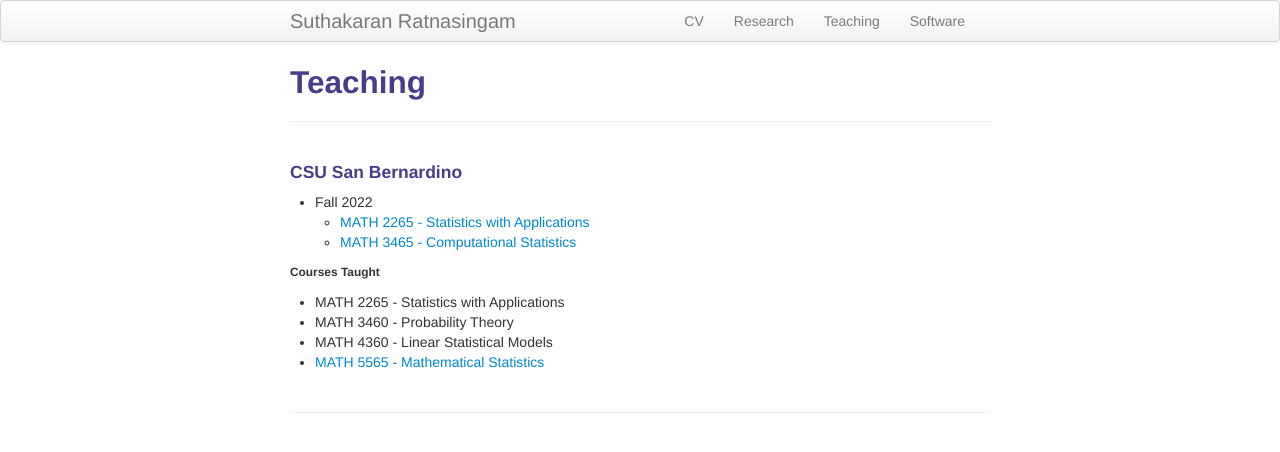
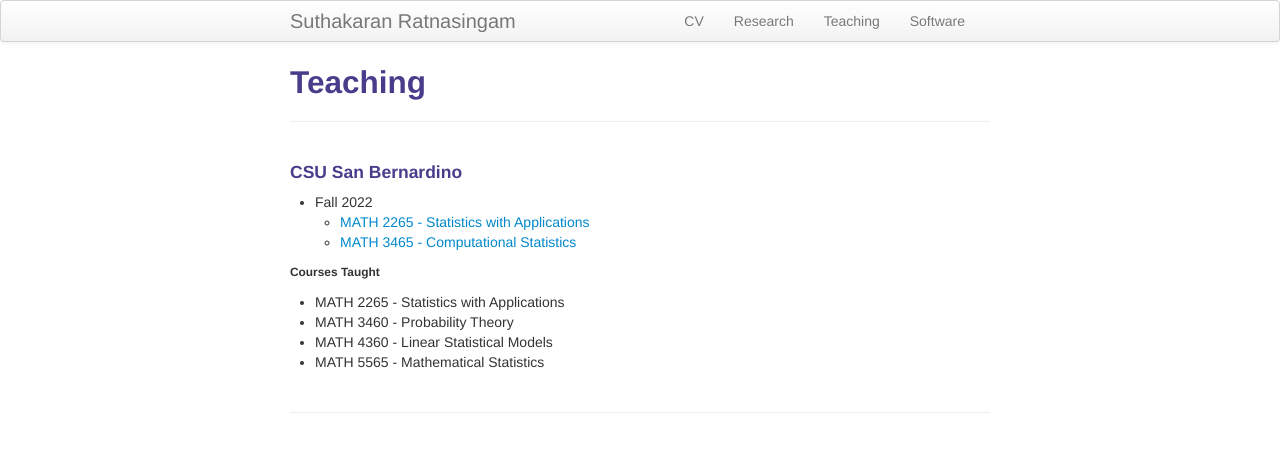
Before and after one commit to suthakaranr/suthakaranr.github.io, a Jekyll site: the page built from pages/Teaching.md, in a window 1280 px wide. Shown: the top 452 px of the page. Built offline with Jekyll 4.4.1, drawn with Linux system fonts in a browser that asks for light colours.

Commit message:
Update Teaching.md

```diff
--- a/pages/Teaching.md
+++ b/pages/Teaching.md
@@ -12,4 +12,4 @@ description: Suthakaran's teaching portfolio
    * MATH 2265 - Statistics with Applications
    * MATH 3460 - Probability Theory
    * MATH 4360 - Linear Statistical Models
-   * <a style="text-decoration:none" href="../pages/MathStat.html" target="_blank" rel="noopener noreferrer">MATH 5565 - Mathematical Statistics </a>
+   * MATH 5565 - Mathematical Statistics
```
